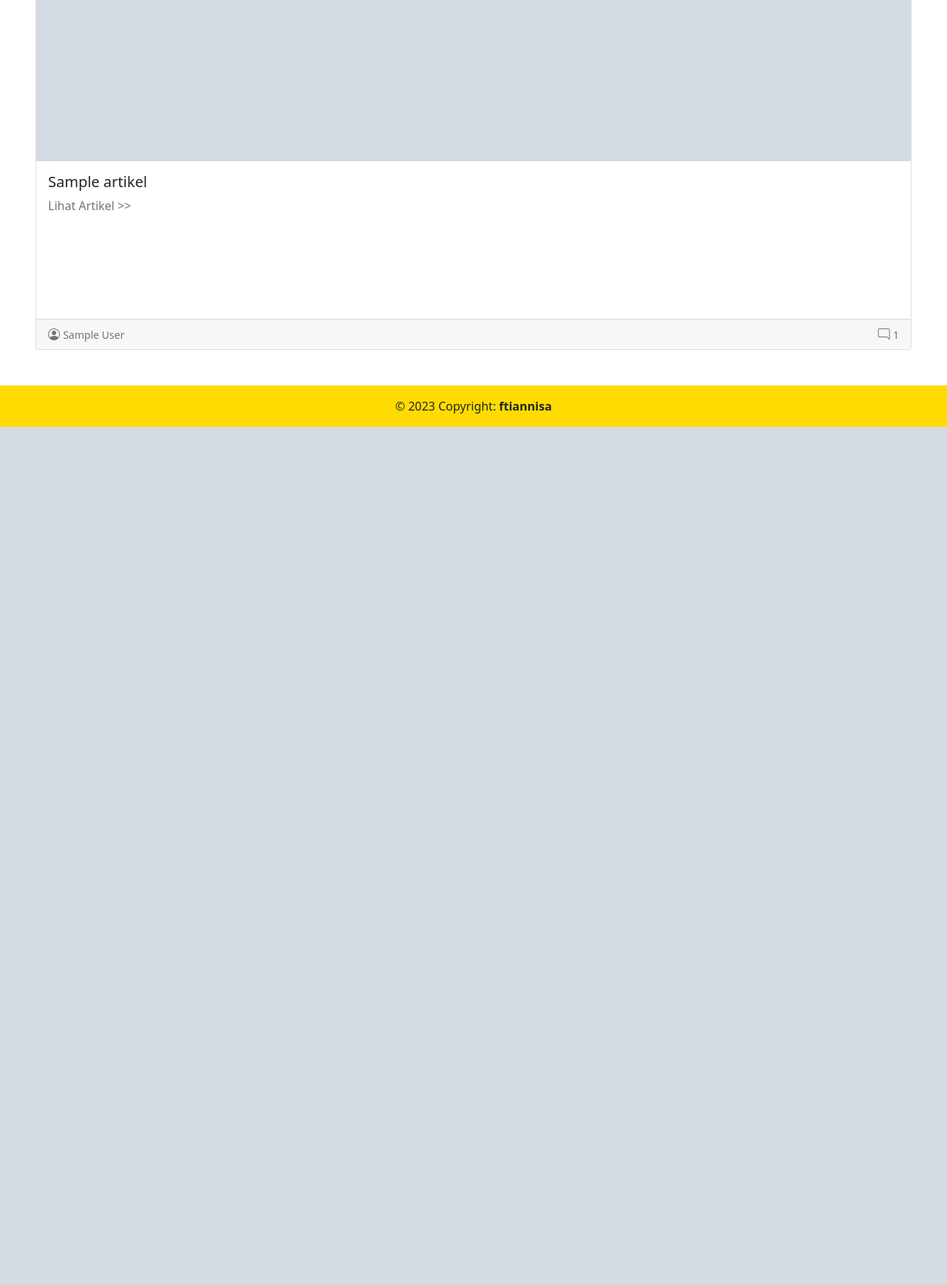
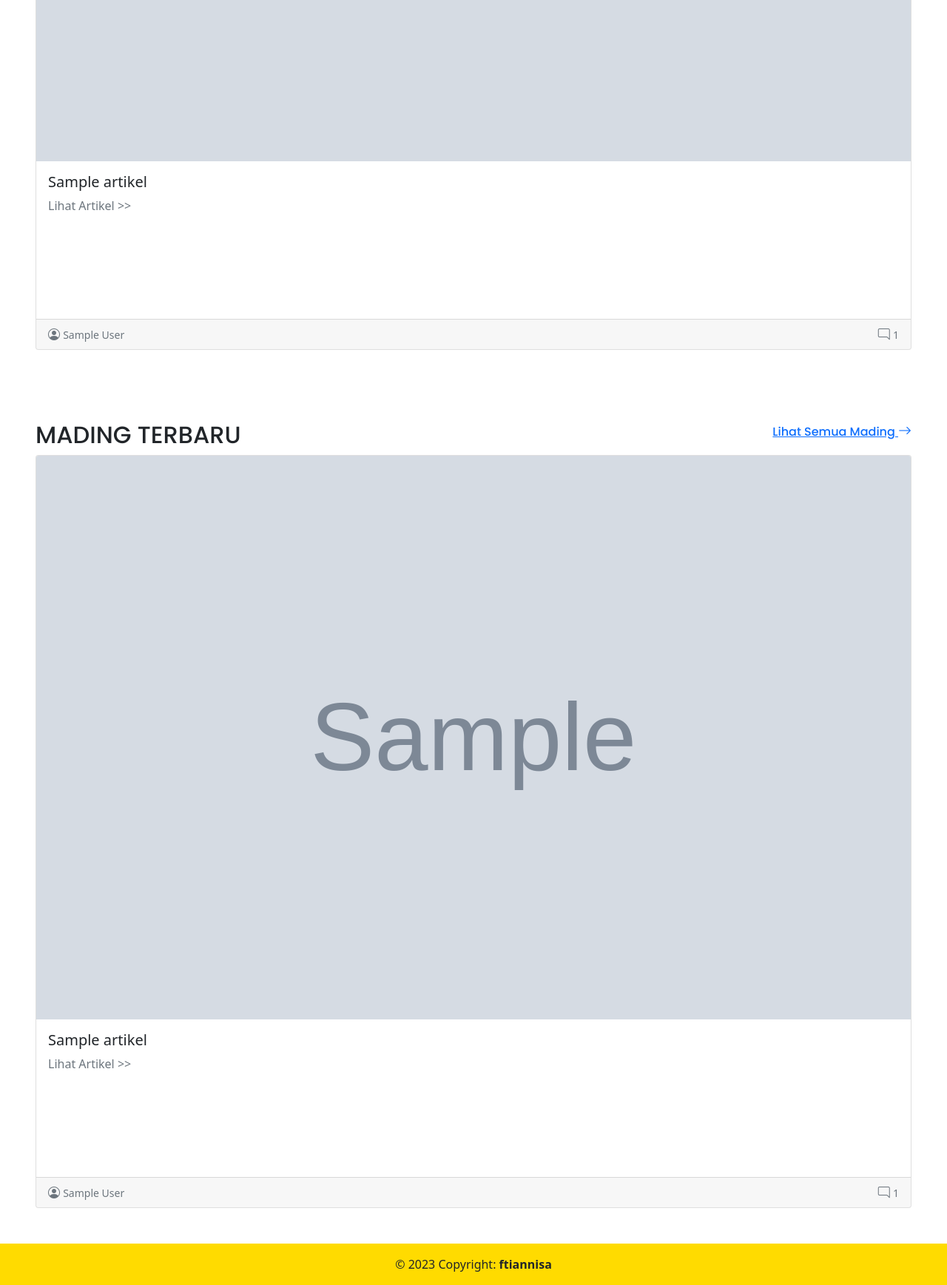
Before and after one commit to ftiannisa/project_jwp, a PHP site: page /index.php in a window 1280 px wide. Shown: the part 1320-3057 px from the top of the page at 74% size. Before the commit the page ends 1897 px from the top, so only its background shows below. Run offline with PHP 8.4, Linux system fonts and the light colour scheme; tables that the repository leaves empty or names only in its code hold one stand-in row (values such as "Sample post"); grey boxes marked "Sample" are stand-in pictures; some libraries are stand-ins or nearby versions.

Commit message:
add new section: mading terbaru

```diff
--- a/index.php
+++ b/index.php
@@ -174,6 +174,50 @@ $result = $stmt->get_result();
       </div>
     </div>
 
+    <!-- card mading terbaru -->
+    <div class="p-5">
+      <div class="d-flex justify-content-between">
+        <h2 class="poppins">MADING TERBARU</h2>
+        <a class="icon-link icon-link-hover poppins" href="artikel">Lihat Semua Mading
+        <i class="bi bi-arrow-right" style="font-size: large;"></i>
+        </a>
+      </div>
+      <div class="card-group">
+        <?php
+        $query = "SELECT a.*, COUNT(k.id_komentar) AS jumlah_komentar, admin.nama FROM t_artikel AS a LEFT JOIN t_komentar AS k ON a.id_artikel = k.id_artikel INNER JOIN t_admin AS admin ON a.id_admin = admin.id_admin GROUP BY a.id_artikel ORDER BY a.id_artikel DESC LIMIT 3";
+        $stmt = $connection->prepare($query);
+        $stmt->execute();
+        $result = $stmt->get_result();
+        if ($result->num_rows > 0): ?>
+        <?php foreach ($result as $row): ?>
+        <div class="card">
+          <img
+            src="<?php echo $row['gambar']; ?>"
+            class="card-img-top h-75"
+            alt="..."
+            onerror="this.onerror=null; this.src='./templates/img/picture.png';"
+          />
+          <div class="card-body">
+            <h5 class="card-title"><?php echo $row['judul_artikel']; ?></h5>
+            <a href="artikel/detail.php?id_artikel=<?php echo $row['id_artikel']; ?>" class="text-decoration-none text-dark stretched-link text-muted">Lihat Artikel >></a>
+          </div>
+          <div class="card-footer text-muted d-flex justify-content-between align-items-center">
+            <div>
+              <i class="bi bi-person-circle"></i>
+              <small><?php echo $row['nama']; ?></small>
+            </div>
+            <div>
+              <i class="bi bi-chat-right"></i>
+              <small><?php echo $row['jumlah_komentar']; ?></small>
+            </div>
+          </div>
+        </div>
+        <?php endforeach; ?>
+        <?php else: include('templates/no_entry.php'); ?>
+        <?php endif; ?>
+      </div>
+    </div>
+
     <!-- footer -->
     <?php
     include('templates/footer.php');
```
